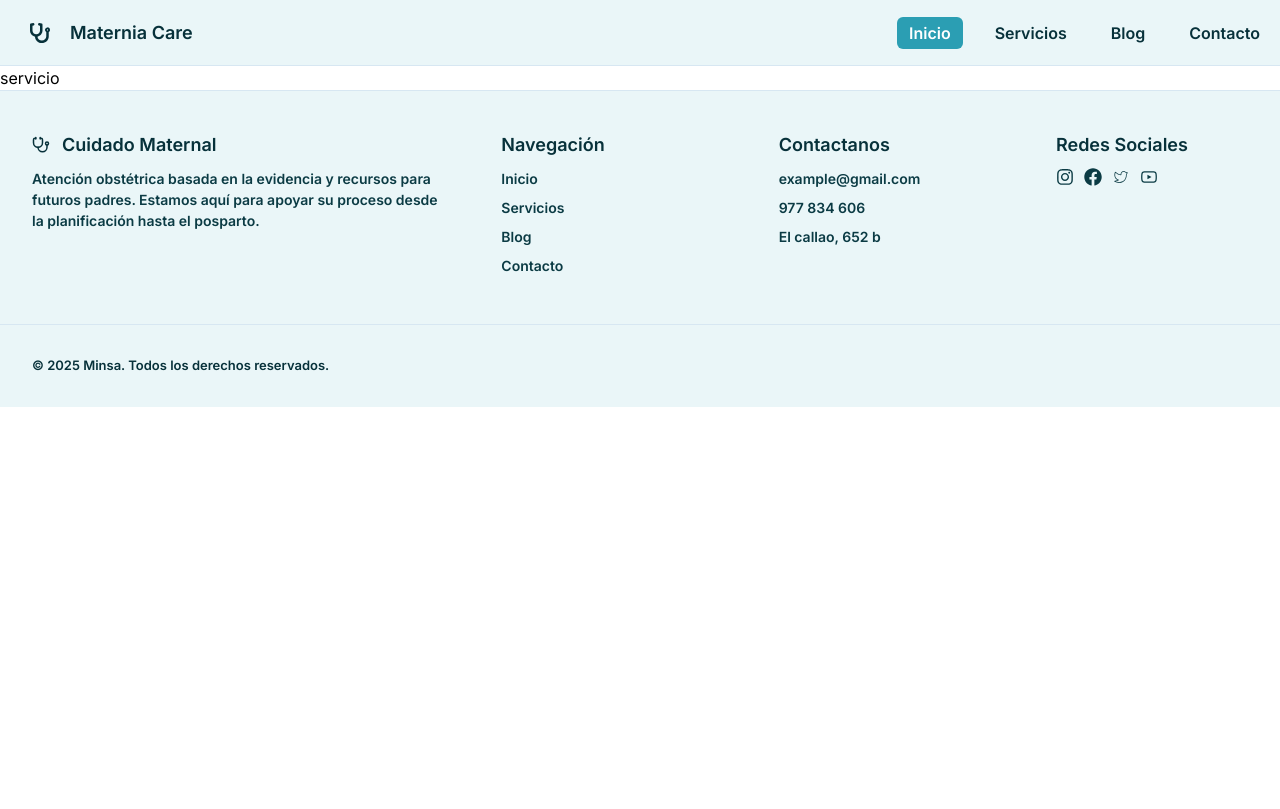
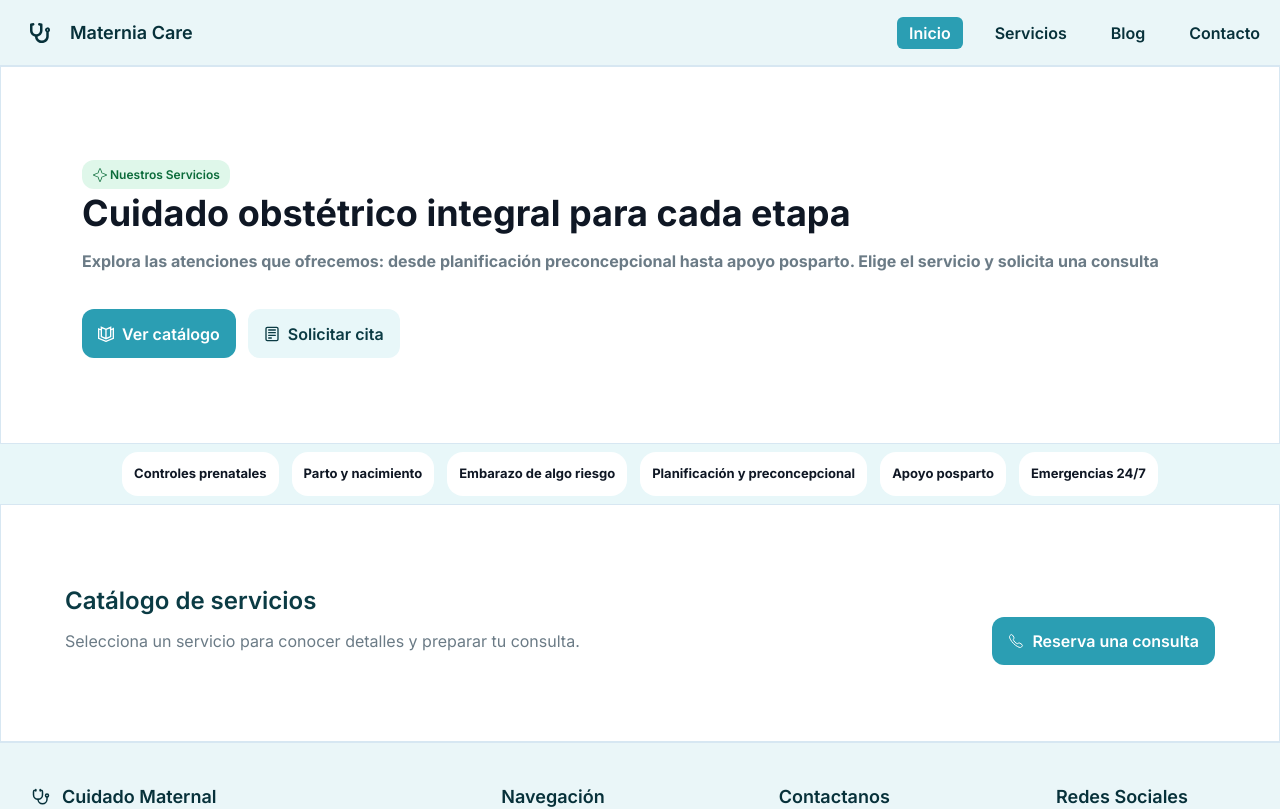
Before and after one commit to Laszlo-Caballero/obstetricia-landing, a Next.js app: page /servicios in a window 1280 px wide. Shown: the top 809 px of the page. Built offline with nearby package versions, Linux system fonts and the light colour scheme.

Commit message:
Agregar el componente CardPost, actualizar el componente ServiciosPage y añadir un nuevo color de fondo en globals.css

```diff
--- /dev/null
+++ b/src/app/Inicio/page.tsx
@@ -0,0 +1,5 @@
+import React from "react";
+
+export default function ServiciosPage() {
+  return <div>page</div>;
+}
--- a/src/app/globals.css
+++ b/src/app/globals.css
@@ -25,4 +25,5 @@
   --color-post: #0f1724;
   --color-celesteContacto: #a7d8e8;
   --color-NegroContacto: #04303a;
+  --color-fondoblanco: #ffffff;
 }
--- a/src/app/servicios/page.tsx
+++ b/src/app/servicios/page.tsx
@@ -1,5 +1,71 @@
 import React from "react";
+import { CgNotes } from "react-icons/cg";
+import { PiStarFourLight } from "react-icons/pi";
+import { GrCatalog } from "react-icons/gr";
+import CardPost from "@/components/ui/CardPost";
+import { IoCallOutline } from "react-icons/io5";
 
-export default function ServiciosPage() {
-  return <div>servicio</div>;
+export default function page() {
+  return (
+    <div className="w-full h-full ">
+      <div className="flex px-[80px] pt-[56px] pb-[48px] border border-azulBorde">
+        <div className="border border-white w-full py-[36px]">
+          <span className="flex gap-[2px] py-[6.5px] px-[10px] rounded-xl bg-compassionate max-w-max">
+            <PiStarFourLight className="text-care size-4" />
+            <p className=" text-xs font-semibold text-care">
+              Nuestros Servicios
+            </p>
+          </span>
+
+          <span className="text-[36px] leading-12 font-bold text-guiding ">
+            Cuidado obstétrico integral para cada etapa
+            <p className="text-[16px] font-bold  text-guiaGris">
+              Explora las atenciones que ofrecemos: desde planificación
+              preconcepcional hasta apoyo posparto. Elige el servicio y solicita
+              una consulta
+            </p>
+          </span>
+
+          <div className="flex gap-3 mt-[24px]">
+            <button className=" flex items-center  bg-botonAzul text-letraBlanca px-[16px] py-[12.5px] rounded-xl font-semibold max-w-max gap-[8px]">
+              <GrCatalog /> Ver catálogo
+            </button>
+            <button className=" flex items-center bg-FondoCeleste text-azulLeer px-[16px] py-[12.5px] rounded-xl font-semibold max-w-max gap-[8px]">
+              <CgNotes /> Solicitar cita
+            </button>
+          </div>
+        </div>
+      </div>
+      <div className="w-full h-full">
+        <div className="flex flex-col">
+          <div className="w-full h-[60px] bg-FondoCeleste flex justify-center items-center px-[64px] gap-[13px] py-[13px]">
+            <CardPost description="Controles prenatales" />
+            <CardPost description="Parto y nacimiento" />
+            <CardPost description="Embarazo de algo riesgo" />
+            <CardPost description="Planificación y preconcepcional" />
+            <CardPost description="Apoyo posparto" />
+            <CardPost description="Emergencias 24/7" />
+          </div>
+        </div>
+      </div>
+
+      <div className="border border-azulBorde w-full py-[56px] px-[40px]">
+        <div className="flex flex-col">
+          <p className="max-w-max font-semibold text-azulServicio pt-[24px] px-[24px] text-[24px] leading-[32px]">
+            Catálogo de servicios
+          </p>
+          <div className="flex justify-between items-center pb-[20px] px-[24px] w-full">
+            <p className="maxfont-semibold text-grissubtexto">
+              Selecciona un servicio para conocer detalles y preparar tu
+              consulta.
+            </p>
+            <button className=" flex bg-botonAzul items-center text-letraBlanca gap-[8px] rounded-xl px-[16px] py-[12px] font-semibold">
+              <IoCallOutline /> Reserva una consulta
+            </button>
+          </div>
+        </div>
+        <div className=""></div>
+      </div>
+    </div>
+  );
 }
--- /dev/null
+++ b/src/components/ui/CardPost.tsx
@@ -0,0 +1,13 @@
+import { ReactNode } from "react";
+
+interface CardPostProps {
+  description: string;
+}
+
+export default function CardPost({ description }: CardPostProps) {
+  return (
+    <div className="bg-fondoblanco p-3 rounded-2xl">
+      <p className="text-[13px] font-bold text-post">{description}</p>
+    </div>
+  );
+}
```
